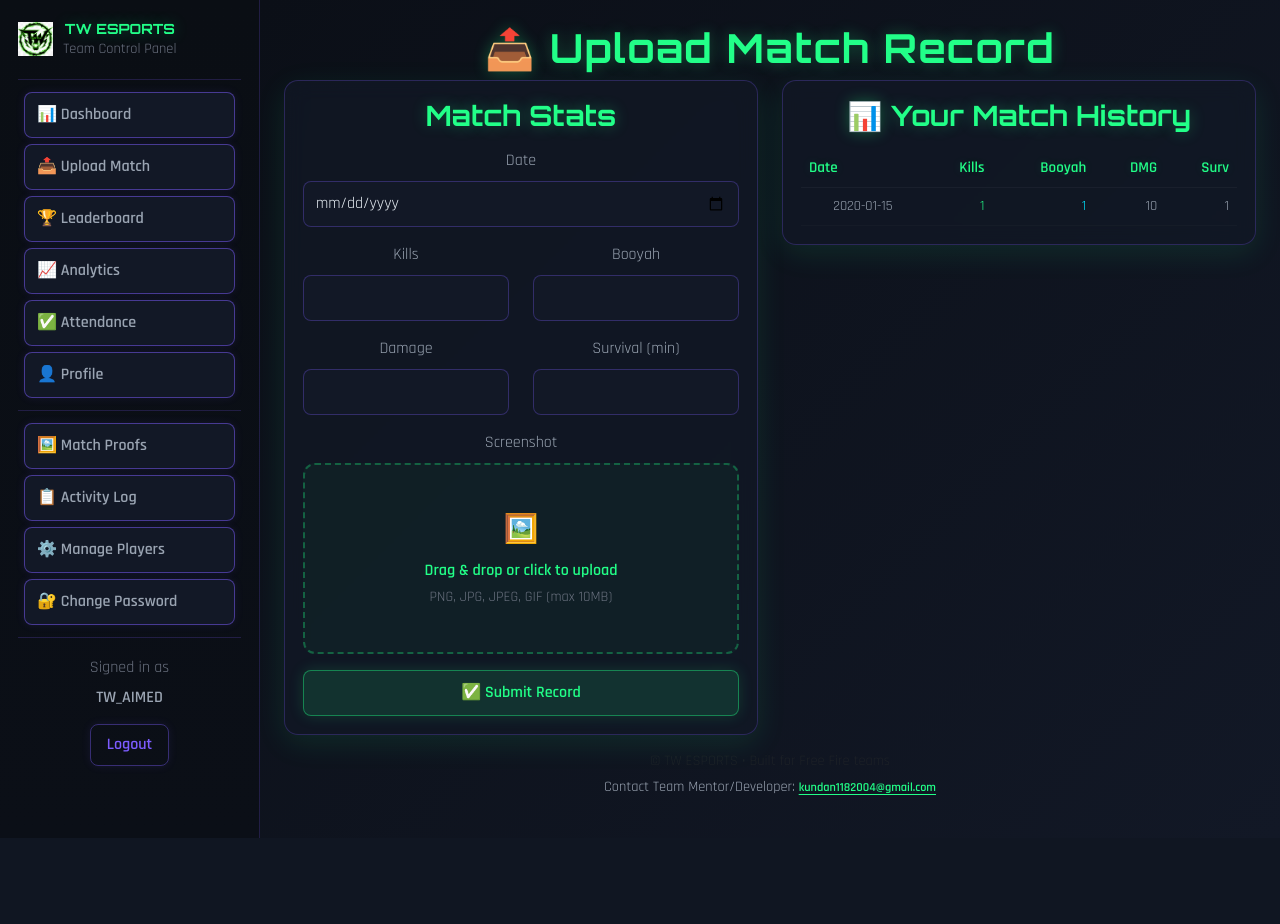
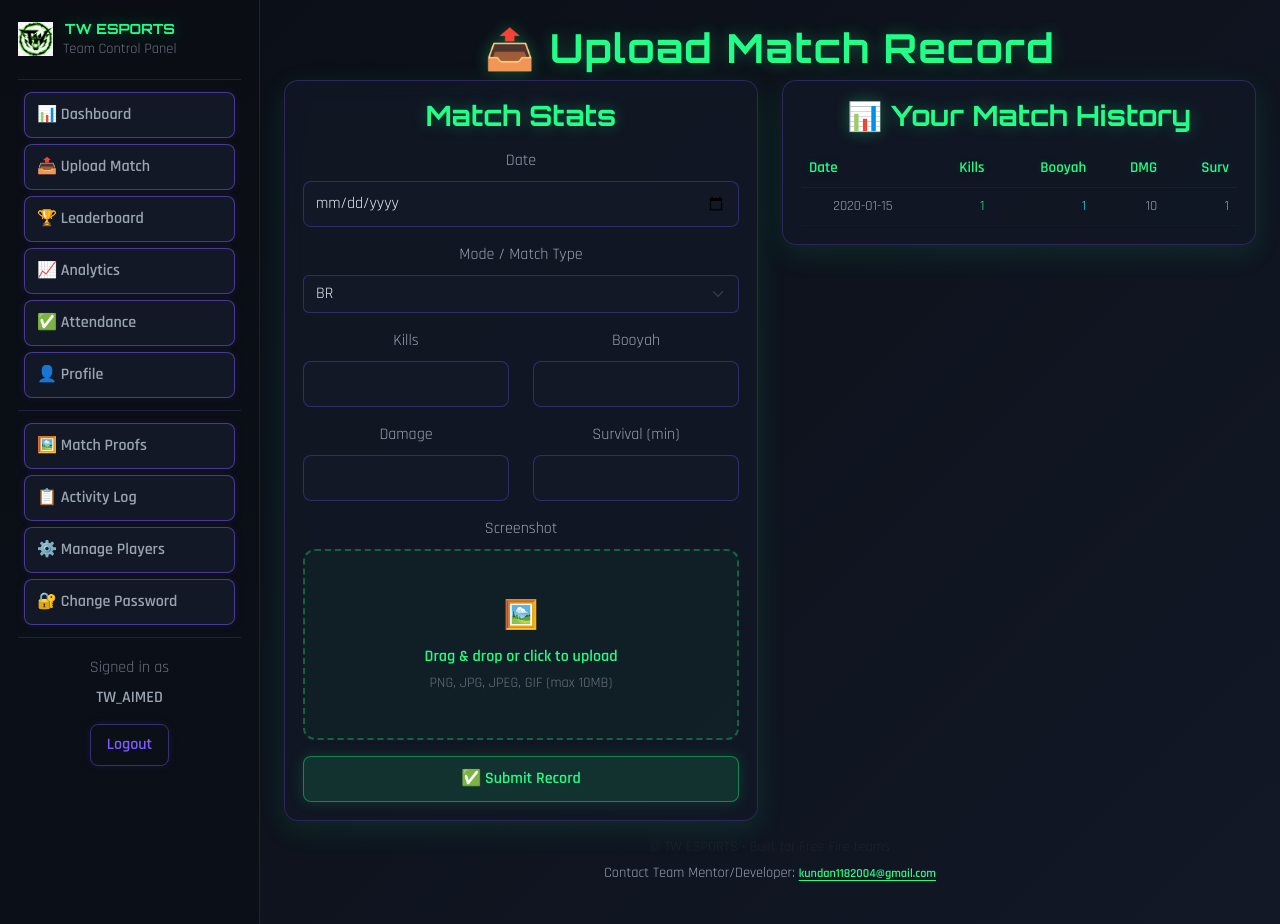
Before and after one commit to kundan9015/TW-ESPORTS, a Flask app: page /add_stats in a window 1280 px wide. Before the commit the page ends 838 px from the top, so only its background shows below. Run offline with Flask 3, Linux system fonts and the light colour scheme; a user stored in the database is signed in; tables that the repository leaves empty hold one stand-in row (values such as "Sample post").

Commit message:
adding options

```diff
--- a/app.py
+++ b/app.py
@@ -6,6 +6,7 @@ from flask import Flask, render_template, request, redirect, url_for, flash, jso
 from flask_login import LoginManager, login_user, login_required, logout_user, current_user
 from werkzeug.security import generate_password_hash, check_password_hash
 from werkzeug.utils import secure_filename
+from sqlalchemy import text
 
 from config import Config
 from models import db, User, Stats, Announcement, Attendance, ActivityLog, Notification
@@ -42,6 +43,12 @@ def log_activity(username, user_id, action):
 # Create tables and default admin if no users exist
 with app.app_context():
     db.create_all()
+    # lightweight migration: ensure match_type column exists on Stats
+    try:
+        db.session.execute(text("ALTER TABLE stats ADD COLUMN match_type VARCHAR(20)"))
+        db.session.commit()
+    except Exception:
+        db.session.rollback()
     if User.query.count() == 0:
         admin_user = os.environ.get("ADMIN_USERNAME", "TW_AIMED")
         admin_pass = os.environ.get("ADMIN_PASSWORD", "admin123")
@@ -297,6 +304,10 @@ def add_stats():
         booyah = int(request.form.get("booyah", 0))
         damage = int(request.form.get("damage", 0))
         survival = int(request.form.get("survival", 0))
+        match_type = (request.form.get("match_type") or "").strip()
+        allowed_types = {"BR", "CS", "Scrims", "Custom"}
+        if match_type and match_type not in allowed_types:
+            match_type = None
 
         # screenshot upload
         file = request.files.get("screenshot")
@@ -317,7 +328,8 @@ def add_stats():
             booyah=booyah,
             damage=damage,
             survival=survival,
-            screenshot=filename
+            screenshot=filename,
+            match_type=match_type
         )
 
         db.session.add(new_record)
@@ -342,19 +354,34 @@ def add_stats():
 @login_required
 def leaderboard():
 
+    raw_type = (request.args.get("type") or "").strip().lower()
+    type_map = {
+        "br": "BR",
+        "cs": "CS",
+        "scrims": "Scrims",
+        "custom": "Custom",
+        "all": "overall",
+        "overall": "overall",
+        "": "overall",
+    }
+    match_type = type_map.get(raw_type, "overall")
+
     players = User.query.filter_by(role="player", active=True).all()
 
     board = []
 
     for p in players:
-        records = Stats.query.filter_by(player_id=p.id).all()
+        q = Stats.query.filter_by(player_id=p.id)
+        if match_type != "overall":
+            q = q.filter(Stats.match_type == match_type)
+        records = q.all()
 
         total_kills = sum(r.kills for r in records)
         total_booyah = sum(r.booyah for r in records)
         total_damage = sum(r.damage for r in records)
         total_survival = sum(r.survival for r in records)
 
-        score = (total_kills*2) + (total_booyah*10) + (total_damage/100) + (total_survival*0.5)
+        score = (total_kills * 2) + (total_booyah * 10) + (total_damage / 100) + (total_survival * 0.5)
 
         board.append({
             "name": p.username,
@@ -362,23 +389,38 @@ def leaderboard():
             "booyah": total_booyah,
             "damage": total_damage,
             "survival": total_survival,
-            "score": round(score,2)
+            "score": round(score, 2)
         })
 
     # sort by score descending
     board = sorted(board, key=lambda x: x["score"], reverse=True)
 
-    return render_template("leaderboard.html", board=board)
+    return render_template("leaderboard.html", board=board, match_type=match_type)
 
 
 # ----------- PUBLIC TEAM ROSTER (NO LOGIN REQUIRED) -----------
 @app.route("/team")
 def public_team():
+    raw_type = (request.args.get("type") or "").strip().lower()
+    type_map = {
+        "br": "BR",
+        "cs": "CS",
+        "scrims": "Scrims",
+        "custom": "Custom",
+        "all": "overall",
+        "overall": "overall",
+        "": "overall",
+    }
+    match_type = type_map.get(raw_type, "overall")
+
     players = User.query.filter_by(role="player", active=True).all()
 
     board = []
     for p in players:
-        records = Stats.query.filter_by(player_id=p.id).all()
+        q = Stats.query.filter_by(player_id=p.id)
+        if match_type != "overall":
+            q = q.filter(Stats.match_type == match_type)
+        records = q.all()
 
         total_kills = sum(r.kills for r in records)
         total_booyah = sum(r.booyah for r in records)
@@ -400,7 +442,7 @@ def public_team():
 
     board = sorted(board, key=lambda x: x["score"], reverse=True)
 
-    return render_template("public_team.html", board=board)
+    return render_template("public_team.html", board=board, match_type=match_type)
 
 
 # ----------- ANALYTICS REPORT API -----------
@@ -410,6 +452,7 @@ def report_data():
     # optional date range filtering via query params (YYYY-MM-DD)
     start = request.args.get('start')
     end = request.args.get('end')
+    match_type = request.args.get('type')
 
     start_date = None
     end_date = None
@@ -427,6 +470,8 @@ def report_data():
 
     for p in players:
         q = Stats.query.filter_by(player_id=p.id)
+        if match_type and match_type.lower() != "all":
+            q = q.filter(Stats.match_type == match_type)
         if start_date:
             q = q.filter(Stats.date >= start_date)
         if end_date:
@@ -464,6 +509,7 @@ def report_csv():
     players = User.query.filter_by(role="player", active=True).all()
     start = request.args.get('start')
     end = request.args.get('end')
+    match_type = request.args.get('type')
     start_date = None
     end_date = None
     try:
@@ -481,6 +527,8 @@ def report_csv():
     writer.writerow(["name","matches","kills","damage","avg_kills","winrate"])
     for p in players:
         q = Stats.query.filter_by(player_id=p.id)
+        if match_type and match_type.lower() != "all":
+            q = q.filter(Stats.match_type == match_type)
         if start_date:
             q = q.filter(Stats.date >= start_date)
         if end_date:
--- a/models.py
+++ b/models.py
@@ -31,6 +31,8 @@ class Stats(db.Model):
     damage = db.Column(db.Integer)
     survival = db.Column(db.Integer)
     screenshot = db.Column(db.String(200))
+    # match type: BR / CS / Scrims / Custom
+    match_type = db.Column(db.String(20))
 
 # ---------------- ATTENDANCE ----------------
 class Attendance(db.Model):
--- a/templates/add_stats.html
+++ b/templates/add_stats.html
@@ -17,6 +17,16 @@
         <div class="mb-3">
           <label for="date" class="form-label">Date</label>
           <input type="date" class="form-control" id="date" name="date" required>
+        </div>
+
+        <div class="mb-3">
+          <label for="match_type" class="form-label">Mode / Match Type</label>
+          <select class="form-select" id="match_type" name="match_type" required>
+            <option value="BR">BR</option>
+            <option value="CS">CS</option>
+            <option value="Scrims">Scrims</option>
+            <option value="Custom">Custom</option>
+          </select>
         </div>
 
         <div class="row">
```
Also changed, not shown: static/js/report.js (+21 -10 lines), templates/graphs.html (+10 -0 lines), templates/leaderboard.html (+33 -2 lines), templates/public_team.html (+24 -1 lines).
